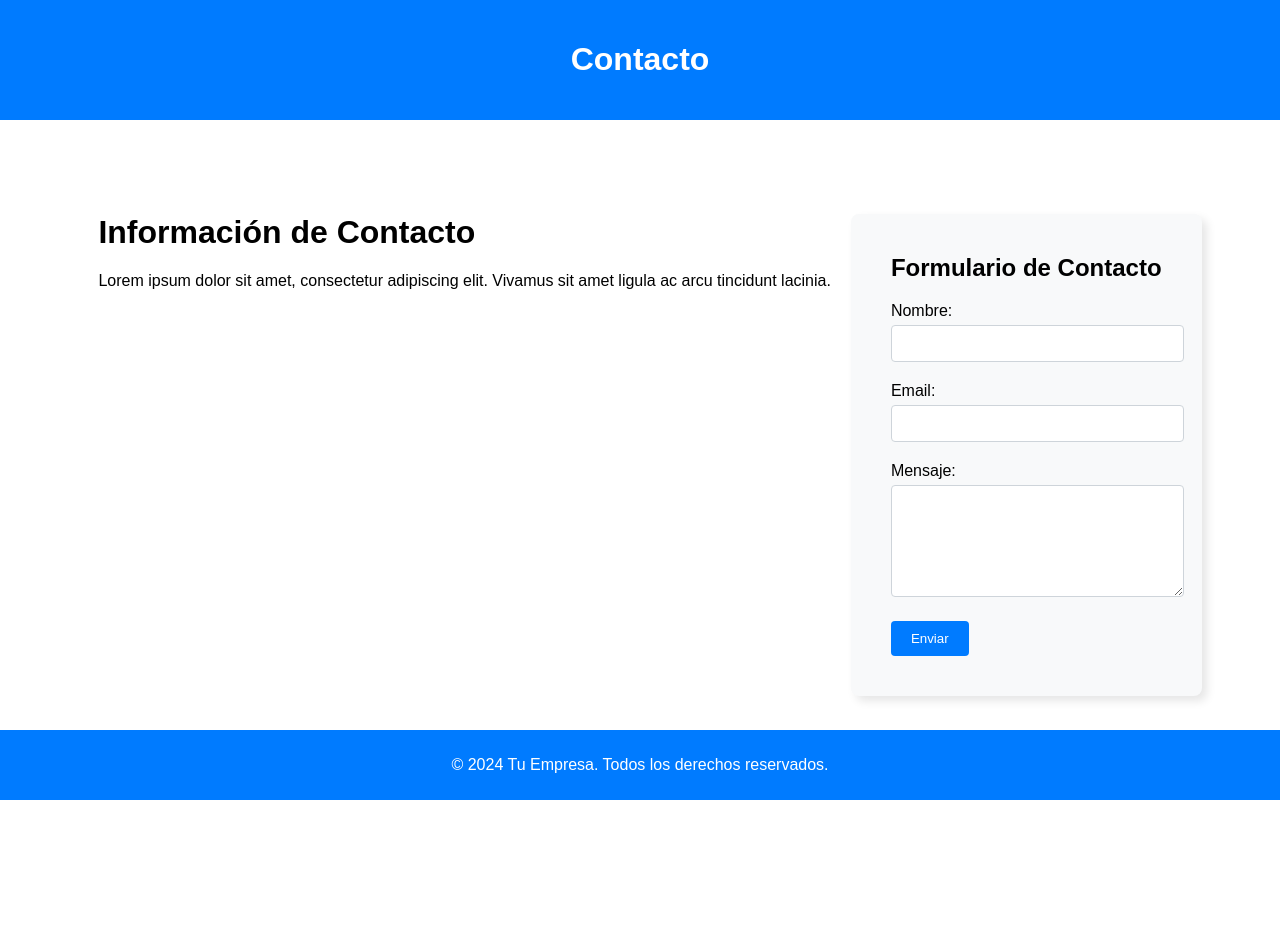
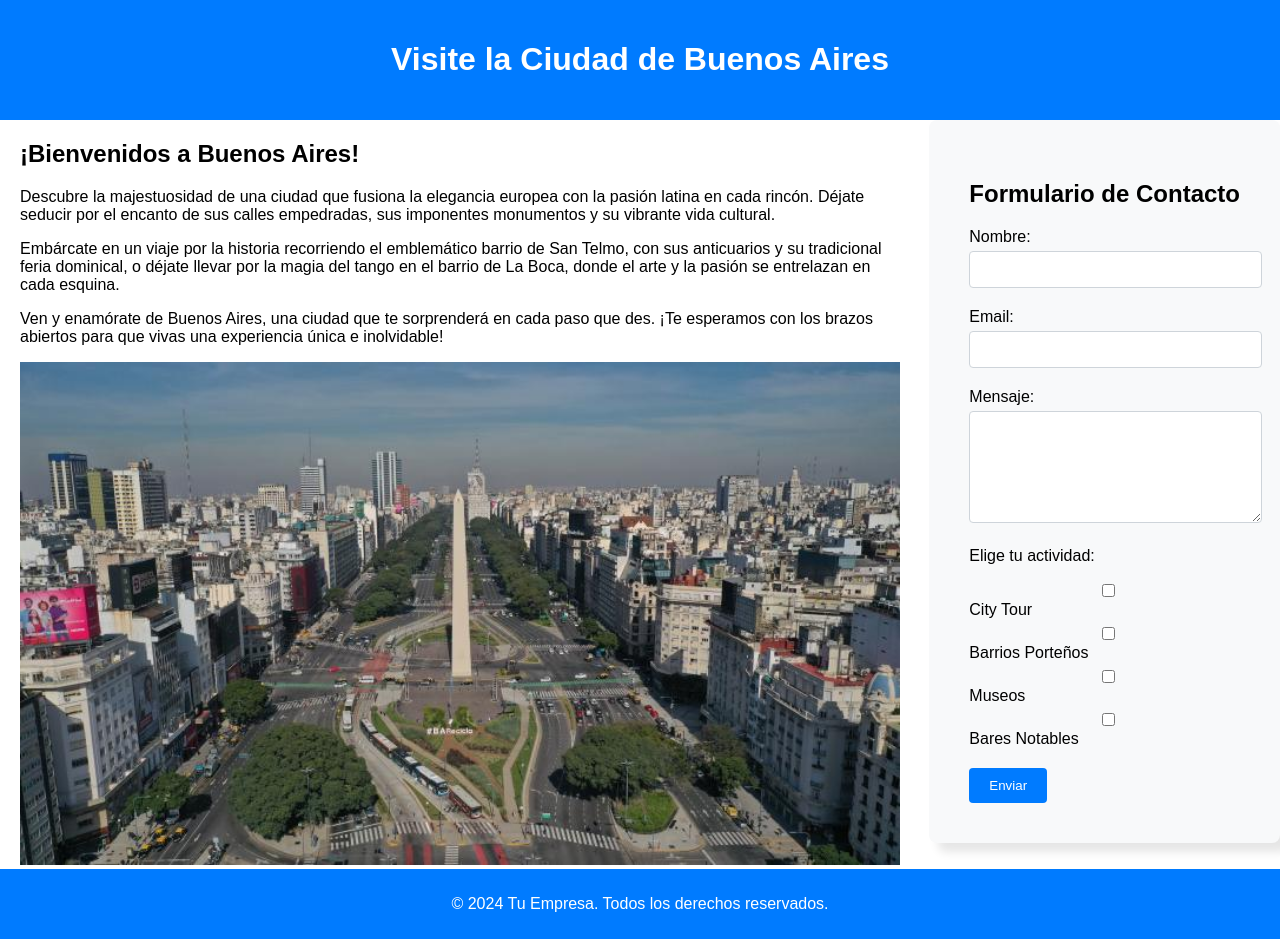
Before and after one commit to mscervino/formulario-urbano, a website built with Vite: page index.html in a window 1280 px wide. Before the commit the page ends 800 px from the top, so only its background shows below. Built offline with nearby package versions, Linux system fonts and the light colour scheme.

Commit message:
terminado

```diff
--- a/css/estilos-urbano.css
+++ b/css/estilos-urbano.css
@@ -40,7 +40,7 @@ main {
   background-color: #f8f9fa;
   border-radius: 8px;
   padding: 40px;
-  box-shadow: 5px 5px 10px rgba(0, 0, 0, 0.1);
+  box-shadow: 9px 9px 10px rgba(0, 0, 0, 0.1);
 }
 
 h2 {
@@ -87,7 +87,11 @@ footer {
   color: white;
   text-align: center;
   padding: 10px 0;
-  position: fixed;
+
   bottom: 0;
   width: 100%;
 }
+
+h2 {
+  margin-top: 20px;
+}
--- a/index.html
+++ b/index.html
@@ -7,17 +7,36 @@
   </head>
   <body>
     <header>
-      <h1>Contacto</h1>
+      <h1>Visite la Ciudad de Buenos Aires</h1>
     </header>
 
     <main>
       <div class="contenedor">
         <div class="texto-izquierda">
-          <h1>Información de Contacto</h1>
+          <h2>¡Bienvenidos a Buenos Aires!</h2>
           <p>
-            Lorem ipsum dolor sit amet, consectetur adipiscing elit. Vivamus sit
-            amet ligula ac arcu tincidunt lacinia.
+            Descubre la majestuosidad de una ciudad que fusiona la elegancia
+            europea con la pasión latina en cada rincón. Déjate seducir por el
+            encanto de sus calles empedradas, sus imponentes monumentos y su
+            vibrante vida cultural.
           </p>
+          <p>
+            Embárcate en un viaje por la historia recorriendo el emblemático
+            barrio de San Telmo, con sus anticuarios y su tradicional feria
+            dominical, o déjate llevar por la magia del tango en el barrio de La
+            Boca, donde el arte y la pasión se entrelazan en cada esquina.
+          </p>
+
+          <p>
+            Ven y enamórate de Buenos Aires, una ciudad que te sorprenderá en
+            cada paso que des. ¡Te esperamos con los brazos abiertos para que
+            vivas una experiencia única e inolvidable!
+          </p>
+          <img
+            src="/img/030a31638a62c74c925eb1e7940824401ea109fd.jpg"
+            alt="obelisco"
+            width="880px"
+          />
         </div>
 
         <section class="formulario">
@@ -40,6 +59,25 @@
                 required
               ></textarea>
             </div>
+            <div class="input-group">
+              <p>Elige tu actividad:</p>
+              <input type="checkbox" id="city-tour" name="city-tour" />
+              <label for="city-tour">City Tour</label>
+              <input
+                type="checkbox"
+                id="barrios-porteños"
+                name="barrios-porteños"
+              />
+              <label for="barrios-porteños">Barrios Porteños</label>
+              <input type="checkbox" id="museos" name="museos" />
+              <label for="museos">Museos</label>
+              <input
+                type="checkbox"
+                id="bares-notables"
+                name="bares-notables"
+              />
+              <label for="bares-notables">Bares Notables</label>
+            </div>
             <button type="submit">Enviar</button>
           </form>
         </section>
```
Also changed, not shown: public/img/030a31638a62c74c925eb1e7940824401ea109fd.jpg (added).
